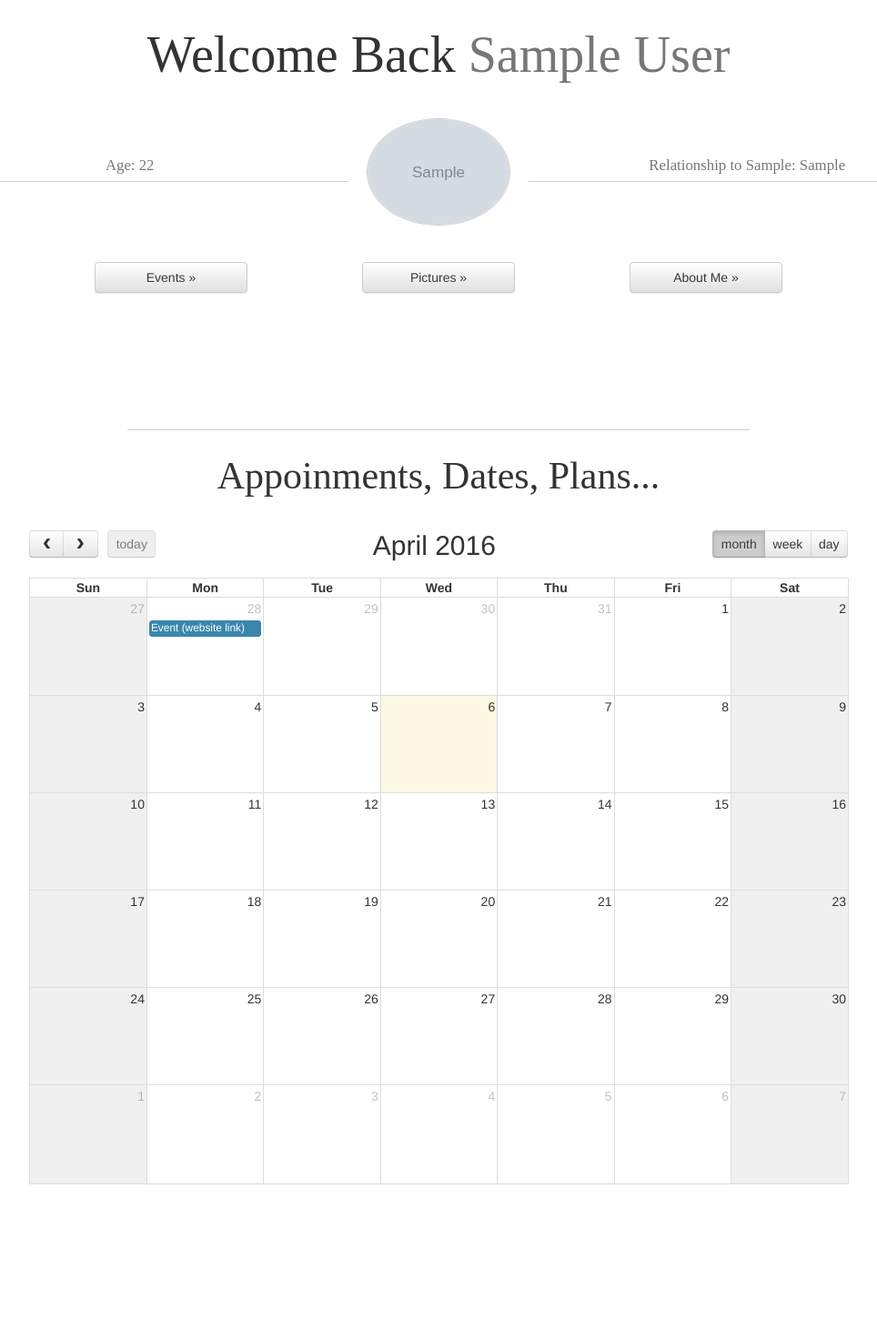
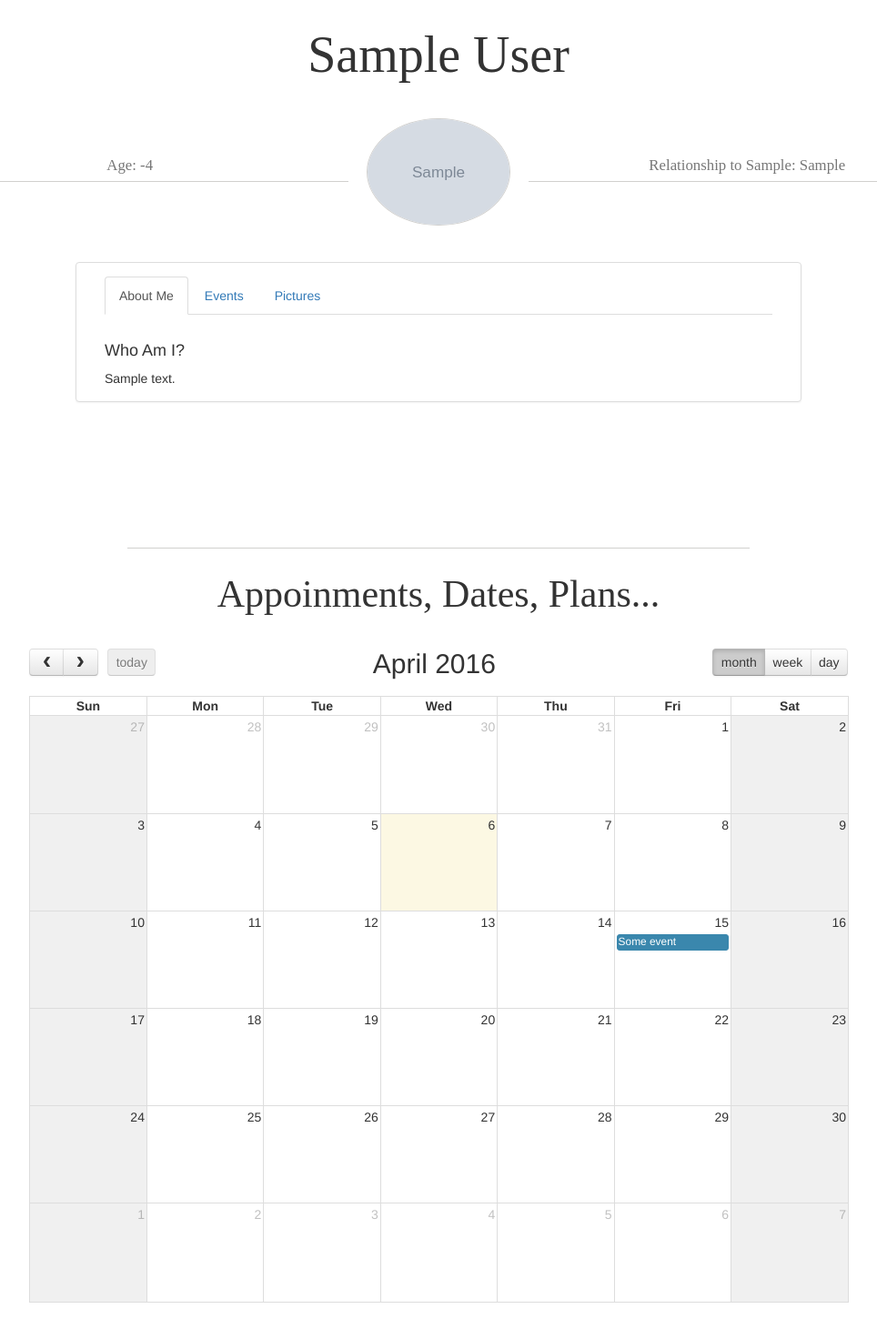
Before and after one commit to pablo-prieto/ASH, a Django app: page /mainApp/1/profile/ in a window 1280 px wide. Shown: the top 1472 px of the page at 91% size, without its empty margins (158-1122 px from the left). Before the commit the page ends 1302 px from the top, so only its background shows below. Run offline with Django 3.2, Linux system fonts and the light colour scheme; tables that the repository leaves empty hold one stand-in row (values such as "Sample post"); grey boxes marked "Sample" are stand-in pictures; lists and menus that the app fills with data are empty; some libraries are stand-ins or nearby versions.

Commit message:
Worked on the profile page.

```diff
--- a/mainApp/static_in_prod/full-calendar/js/custom.js
+++ b/mainApp/static_in_prod/full-calendar/js/custom.js
@@ -176,9 +176,9 @@
                 start: '2016-03-13T07:00:00'
             },
             {
-                title: 'Event (website link)',
+                title: 'Some event',
                 url: 'http://google.com/',
-                start: '2016-03-28'
+                start: '2016-04-15'
             }
         ]
     });
--- a/mainApp/templates/mainApp/profile.html
+++ b/mainApp/templates/mainApp/profile.html
@@ -34,22 +34,19 @@
     <script src="http://maxcdn.bootstrapcdn.com/bootstrap/3.3.6/js/bootstrap.min.js"></script>
 
   </head>
+
   <body>
-
     <!-- Wrap the rest of the page in another container to center all the content. -->
-    <div class="container marketing">
-
-      <!-- Main User Profile Picture and Basic Info Section -->
-      <br>
-
-      <p style="font-family:serif; font-size:4em;" align="center">Welcome Back <span class="text-muted">{{subuser.User.FirstName}} {{subuser.User.LastName}}</span></p><br>
+    <div class="container marketing"><br>
+        <!-- Sub User Profile Picture and Basic Info Section -->
+        <p style="font-family:serif; font-size:4em;" align="center">{{subuser.User.FirstName}} {{subuser.User.LastName}}</p><br>
 
         <div class="row">
             <div class="col-md-4 text-center" style="width:42%; padding:0">
                 <br><br>
                 <div class="row">
                     <span class="text-muted" style="font-family:serif; font-size:1.2em;">
-              <div class="col-md-4 text-center" style="width:100%;">Age: 22</div>
+                        <div class="col-md-4 text-center" style="width:100%;">Age: {{Age}}</div>
                     </span>
                 </div>
                 <hr class="featurette-divider" style="margin:5px; border-color:#D1D0CE;">
@@ -70,29 +67,52 @@
                 <hr class="featurette-divider" style="margin:5px; border-color:#D1D0CE;">
             </div>
         </div><br><br>
-      <!-- End of Main User Profile Picture and Basic Info Section -->
+        <!-- End of Sub User Profile Picture and Basic Info Section -->
 
 
+        <!-- Tabs Section for the Events, Pictures, and Description of the  Sub-user (about me)-->
+        <div class="panel panel-default" style="margin-right:15%; margin-left:15%;" align="center">
+            <div id="content" class="panel-body" style="margin-right:2%; margin-left:2%; text-align:left">
+                <!-- Tab Headers -->
+                <ul id="tabs" class="nav nav-tabs" data-tabs="tabs">
+                    <li class="active"><a href="#aboutme" data-toggle="tab">About Me</a></li>
+                    <li><a href="#events" data-toggle="tab">Events</a></li>
+                    <li><a href="#pictures" data-toggle="tab">Pictures</a></li>
+                </ul>
 
-      <!-- Main User Profile Buttons Section -->
-      <div class="row">
-        <!-- Button: Events -->
-        <div class="col-md-4 text-right">
-          <p><a class="btn btn-default" style="width:12em" data-toggle="modal" data-target="#EventsModal">Events »</a></p>
+                <!-- Tab contents -->
+                <div id="my-tab-content" class="tab-content">
+                    <!-- About Me content -->
+                    <div class="tab-pane active" id="aboutme">
+                        <br><h4>Who Am I?</h4>
+                        {{ subuser.User.AboutMe }}
                     </div>
 
-        <!-- Modal: Events -->
-        <div class="modal fade" id="EventsModal" role="dialog">
+                    <!-- Events -->
+                    <div class="tab-pane" id="events">
+                        <br><h4>Events We've Done Together:</h4><br>
+                        {% for memory in memories %}
+                            <img class="img-square" src="/media/{{ memory.pictures.0 }}" onclick="memoryDetail()" style="cursor: pointer; width:30%; border:1px solid #D1D0CE;">
+                            <h5>{{ memory.title }}</h5>
+
+                            <!-- Modal: Memory Details -->
+                            <div class="modal fade" id="memoryDetail" role="dialog">
                                 <div class="modal-dialog">
                                     <!-- Modal content-->
                                     <div class="modal-content">
                                         <div class="modal-header">
                                             <button type="button" class="close" data-dismiss="modal">&times;</button>
-                <h4 class="modal-title">About Events</h4>
+                                            <h4 class="modal-title">Event: {{memory.title}}</h4>
                                         </div>
                                         <div class="modal-body">
-                <p>Event 1 with preview picture if available. </p>
-                <p>Short event description on the bottom.</p>
+                                            <h4>Description</h4>
+                                            <p>{{ memory.description }}</p>
+                                            <h4>Date</h4>
+                                            <p>{{ memory.date }}</p>
+                                            <h4>Pictures</h4>
+                                            {% for picture in memory.pictures %}
+                                                <img class="img-square" src="/media/{{ memory.pictures.0 }}" style="width:30%; border:1px solid #D1D0CE;">
+                                            {% endfor %}
                                         </div>
                                         <div class="modal-footer">
                                             <button type="button" class="btn btn-default" data-dismiss="modal">Close</button>
@@ -100,60 +120,35 @@
                                     </div>
                                 </div>
                             </div>
+                        {% endfor %}
 
-        <!-- Button: Pictures -->
-        <div class="col-md-4 text-center">
-          <p><a class="btn btn-default" style="width:12em" data-toggle="modal" data-target="#PicturesModal">Pictures »</a></p>
+
+
                     </div>
 
-        <!-- Modal: Pictures -->
-        <div class="modal fade" id="PicturesModal" role="dialog">
-          <div class="modal-dialog">
-            <!-- Modal content-->
-            <div class="modal-content">
-              <div class="modal-header">
-                <button type="button" class="close" data-dismiss="modal">&times;</button>
-                <h4 class="modal-title">Pictures (list)</h4>
-              </div>
-              <div class="modal-body">
-                <p>Album type of set of pictures? </p>
-              </div>
-              <div class="modal-footer">
-                <button type="button" class="btn btn-default" data-dismiss="modal">Close</button>
+                    <!-- Pictures -->
+                    <div class="tab-pane" id="pictures">
+                        <br><h4>Pictures Together:</h4>
+                        <!-- Button for pagination -->
+                        <!-- <a id="button_list" class="btn btn-info navbar-btn navbar-left">List</a> -->
                     </div>
                 </div>
             </div>
         </div>
+        <br><br><br><br><br><br>
+        <!-- End of Tabs Section for the Events -->
 
-        <!-- Button: About Me -->
-        <div class="col-md-4 text-left">
-          <p><a class="btn btn-default" style="width:12em" data-toggle="modal" data-target="#AboutMeModal">About Me »</a></p>
-        </div>
 
-        <!-- Modal: About Me -->
-        <div class="modal fade" id="AboutMeModal" role="dialog">
-          <div class="modal-dialog">
-            <!-- Modal content-->
-            <div class="modal-content">
-              <div class="modal-header">
-                <button type="button" class="close" data-dismiss="modal">&times;</button>
-                <h4 class="modal-title">About Me</h4>
-              </div>
-              <div class="modal-body">
-                <p>Education, place of birth, anniversary, and other things the user wants to add.</p>
-              </div>
-              <div class="modal-footer">
-                <button type="button" class="btn btn-default" data-dismiss="modal">Close</button>
-              </div>
-            </div>
-          </div>
-        </div>
-
-      </div><br><br><br><br><br><br>
-      <!-- End of Main User Profile Buttons Section -->
-
+        <!-- Calendar -->
         {% include "calendar.html" %}
     </div>
 
+
+    <!-- SCRIPTS -->
+    <script type="text/javascript">
+        function memoryDetail() {
+            $('#memoryDetail').modal('show');
+        }
+    </script>
 </body>
 </html>
--- a/mainApp/views.py
+++ b/mainApp/views.py
@@ -52,9 +52,22 @@
     BirthDate = SubUserUser.User.BirthDate
     Age = Today.year - BirthDate.year - ((Today.month, Today.day) < (BirthDate.month, BirthDate.day))
     ProfilePic = SubUserUser.User.ProfilePicture
-    Memories = Memory.objects.all()
+
+    spec_filter_mem = {'SubUser':user_id}
+    Memories = Memory.objects.filter(**spec_filter_mem)
+
+    memory_list = []
+    for memory in Memories:
+        spec_filter_pic = {'Memory':memory}
+        Pictures = Picture.objects.filter(**spec_filter_pic)
+        pictures_list = []
+        for picture in Pictures:
+            pictures_list.append(picture.Picture)
+        memory_list.append({'title':memory.Title, 'description':memory.Description, 'date':memory.Date, 'pictures':pictures_list})
+
+
     Pictures = Picture.objects.all()
-    context = {'subuser':SubUserUser, 'subuserclient':SubUserClient, 'Age':Age, 'ProfilePicture':ProfilePic, 'memories':Memories, 'picture':Pictures}
+    context = {'subuser':SubUserUser, 'subuserclient':SubUserClient, 'Age':Age, 'ProfilePicture':ProfilePic, 'memories':memory_list,}
     return render(request, 'mainApp/profile.html', context)
 
 
```
Also changed, not shown: 1 other file. Lines whose indentation alone changed are shown as unchanged.
